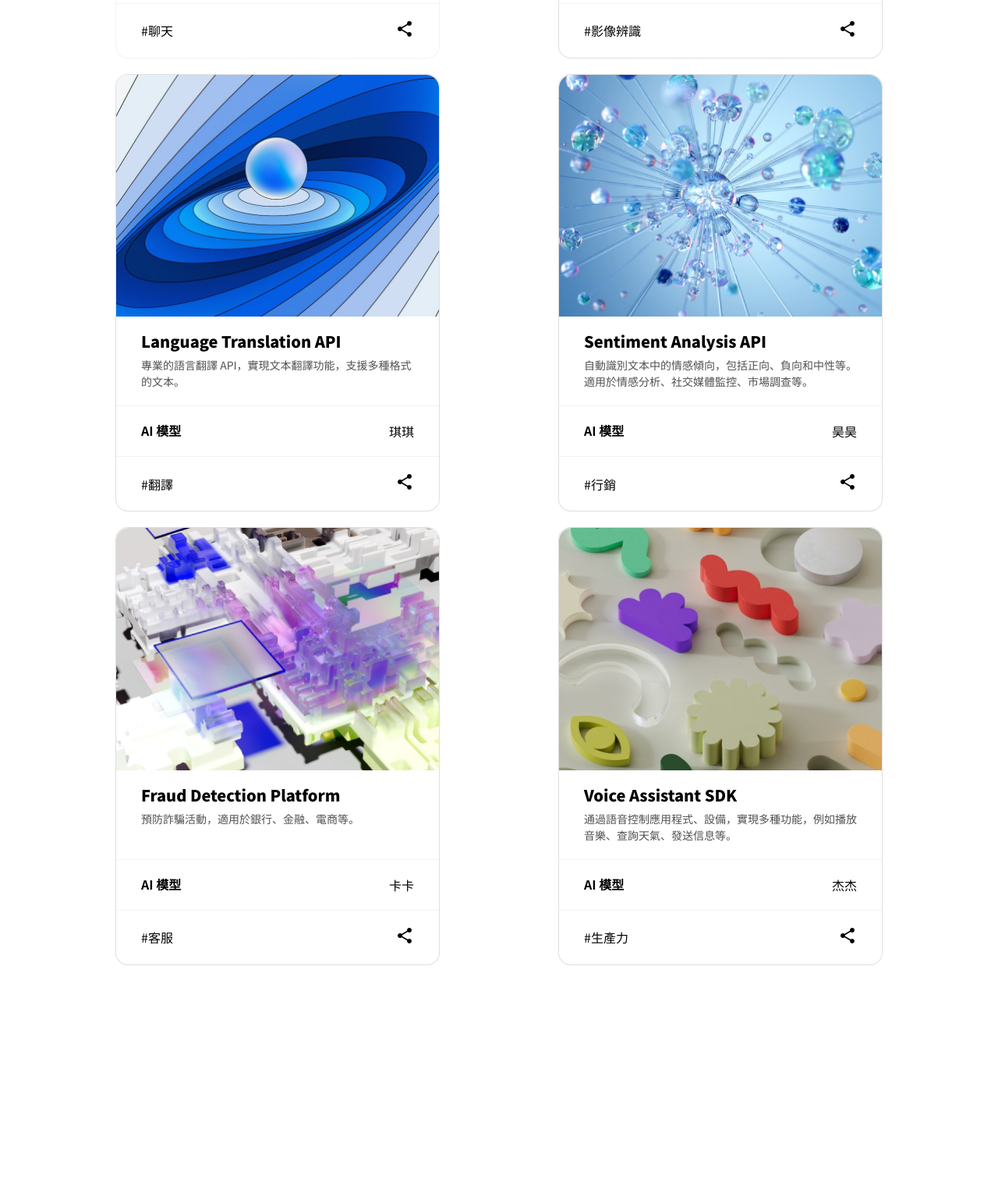
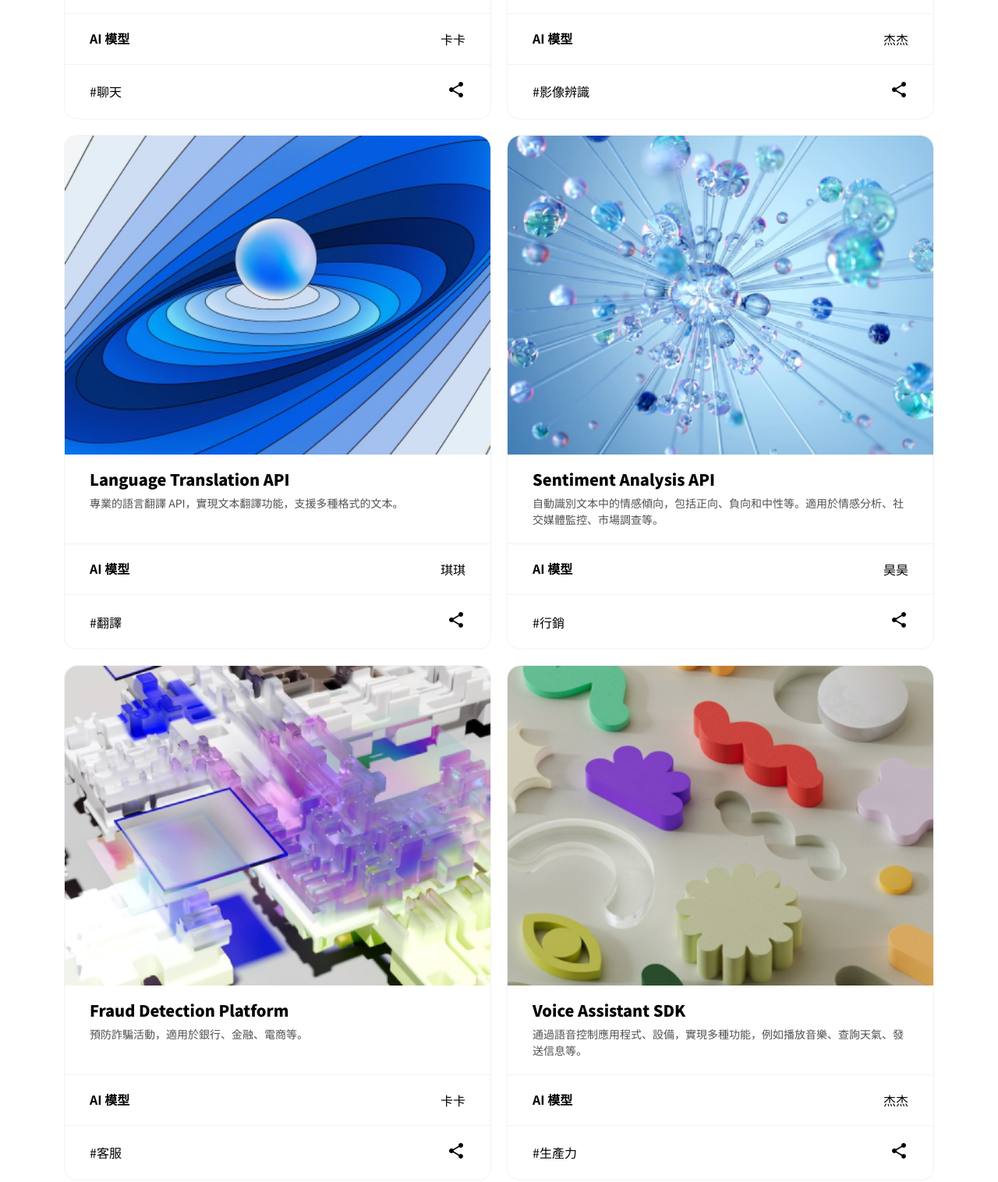
Before and after one commit to Vian1113/AI, a plain HTML site: page index.html in a window 1280 px wide. Shown: the part 527-2043 px from the top of the page at 78% size. Before the commit the page ends 1805 px from the top, so only its background shows below. Drawn offline with nearby package versions, Linux system fonts and the light colour scheme.

Commit message:
修改card寬度

```diff
--- a/index.html
+++ b/index.html
@@ -25,7 +25,7 @@
     <div class="container my-7">
         <ul class="row list-unstyled g-4 ">
             <li class="col-12 col-lg-6 col-xxl-4">
-                <div class="card rounded-3 h-100 mx-auto border border-light-gray">
+                <div class="card rounded-3 h-100 border border-light-gray">
                     <div class="imgWrap round-top">
                         <img src="./src/img/tool1.png" class="card-img-top cardImg" alt="Chatbot Builder">
                     </div>
@@ -56,9 +56,9 @@
                 </div>
             </li>
             <li class="col-12 col-lg-6 col-xxl-4">
-                <div class="card rounded-3 h-100 mx-auto">
+                <div class="card rounded-3 h-100 border border-light-gray">
                     <div class="imgWrap round-top">
-                        <img src="./src/img/tool2.png" class="card-img-top round-top cardImg" alt="Chatbot Builder">
+                        <img src="./src/img/tool2.png" class="card-img-top round-top cardImg" alt="Image Recognition Platform">
                     </div>
 
                     <div class="card-body p-0 d-flex flex-column">
@@ -88,9 +88,9 @@
 
             </li>
             <li class="col-12 col-lg-6 col-xxl-4">
-                <div class="card rounded-3 h-100 mx-auto">
+                <div class="card rounded-3 h-100 border border-light-gray">
                     <div class="imgWrap round-top">
-                        <img src="./src/img/tool3.png" class="card-img-top round-top cardImg" alt="Chatbot Builder">
+                        <img src="./src/img/tool3.png" class="card-img-top round-top cardImg" alt="Language Translation API">
                     </div>
                     <div class="card-body p-0 d-flex flex-column">
                         <div class="py-4 px-6 flex-grow-1">
@@ -122,9 +122,9 @@
 
 
             <li class="col-12 col-lg-6 col-xxl-4">
-                <div class="card rounded-3 h-100 mx-auto">
+                <div class="card rounded-3 h-100 border border-light-gray">
                     <div class="imgWrap round-top">
-                        <img src="./src/img/tool4.png" class="card-img-top round-top cardImg" alt="Chatbot Builder">
+                        <img src="./src/img/tool4.png" class="card-img-top round-top cardImg" alt="Sentiment Analysis API">
                     </div>
                     <div class="card-body p-0 d-flex flex-column">
                         <div class="py-4 px-6 flex-grow-1">
@@ -152,9 +152,9 @@
                 </div>
             </li>
             <li class="col-12 col-lg-6 col-xxl-4">
-                <div class="card rounded-3 h-100 mx-auto">
+                <div class="card rounded-3 h-100 border border-light-gray">
                     <div class="imgWrap round-top">
-                        <img src="./src/img/tool5.png" class="card-img-top round-top cardImg" alt="Chatbot Builder">
+                        <img src="./src/img/tool5.png" class="card-img-top round-top cardImg" alt="Fraud Detection Platform">
                     </div>
                     <div class="card-body p-0 d-flex flex-column">
                         <div class="py-4 px-6 flex-grow-1">
@@ -184,9 +184,9 @@
 
             </li>
             <li class="col-12 col-lg-6 col-xxl-4">
-                <div class="card rounded-3 h-100 mx-auto">
+                <div class="card rounded-3 h-100 border border-light-gray">
                     <div class="imgWrap round-top">
-                        <img src="./src/img/tool6.png" class="card-img-top round-top cardImg" alt="Chatbot Builder">
+                        <img src="./src/img/tool6.png" class="card-img-top round-top cardImg" alt="Voice Assistant SDK">
                     </div>
                     <div class="card-body p-0 d-flex flex-column">
                         <div class="py-4 px-6 flex-grow-1">
--- a/src/scss/_index.scss
+++ b/src/scss/_index.scss
@@ -1,9 +1,7 @@
 .card{
-    width: 416px;
 
     .imgWrap{
         overflow: hidden;
-
     }
     .cardImg{
         transition: all 0.2s ease-in-out;
```
Also changed, not shown: src/scss/all.css, 1 other file.
